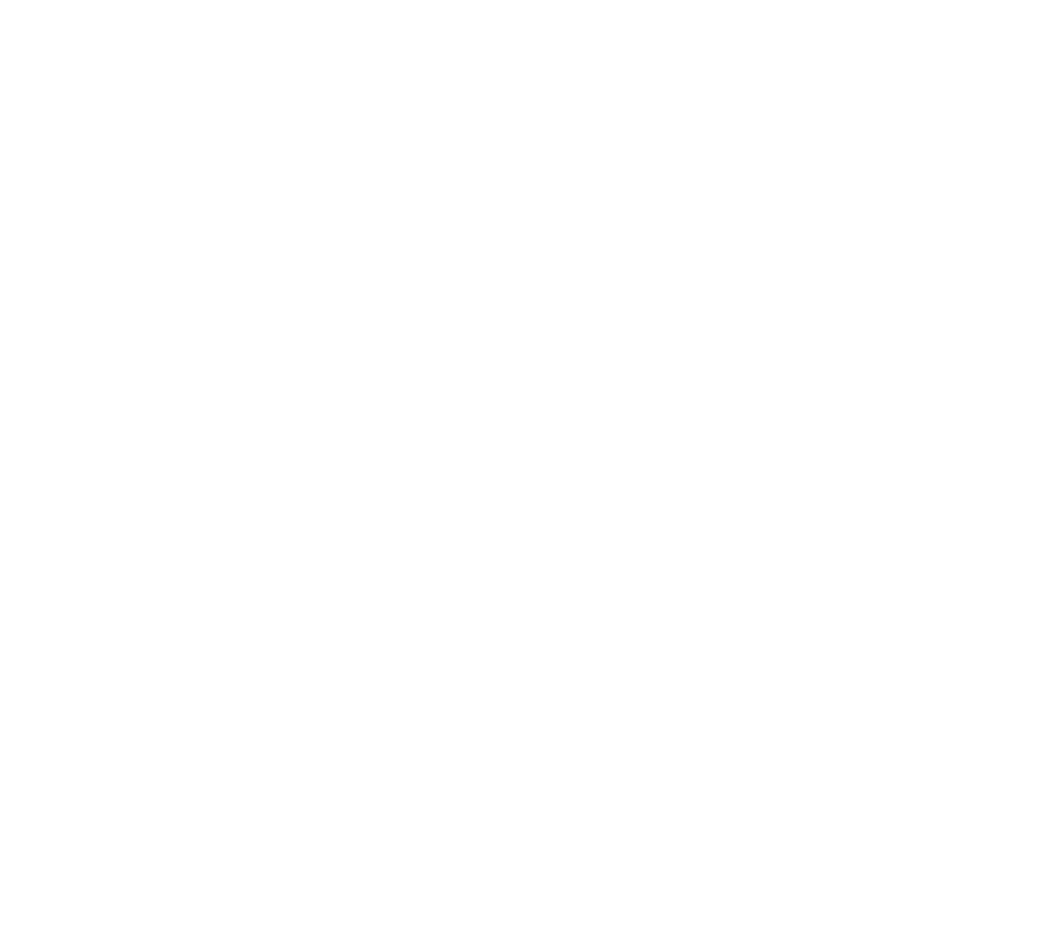
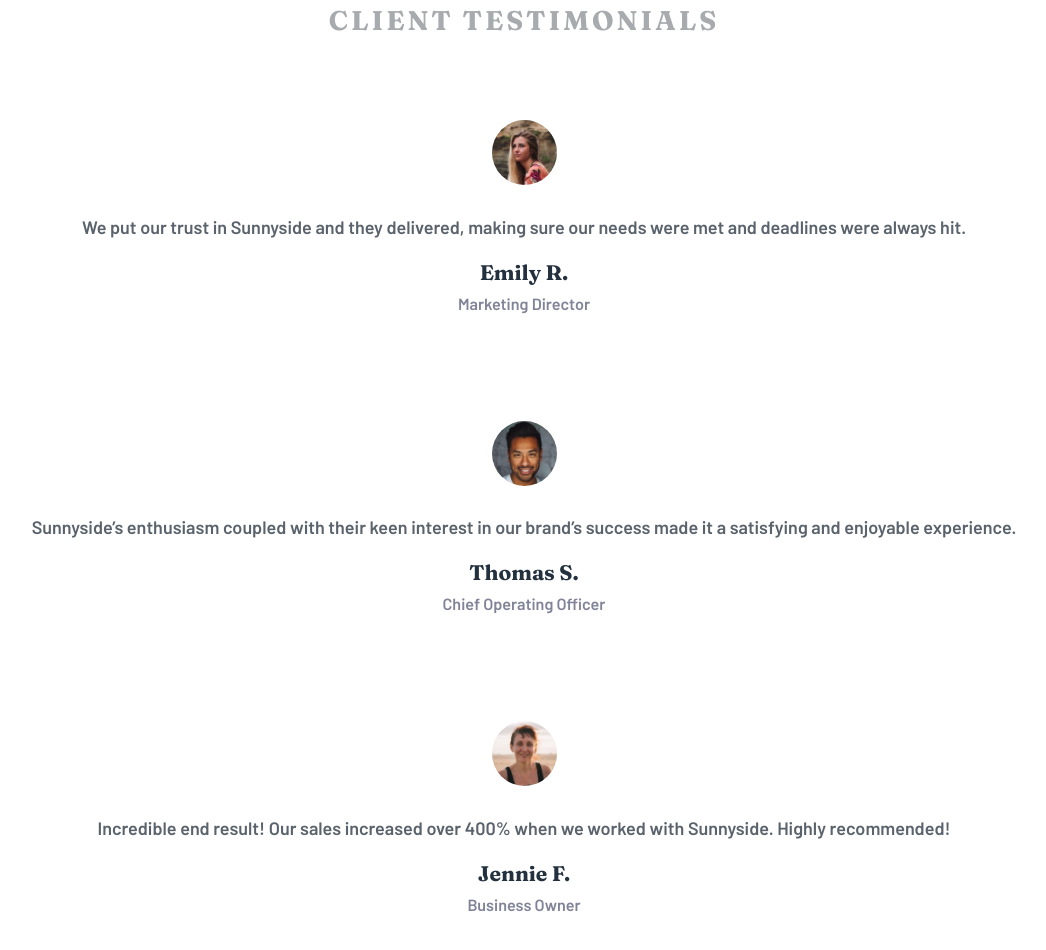
Before and after one commit to AbderrahmaneFadili/sunnyside-agency-landing-page, a React (Create React App) app: page / in a window 1280 px wide. Shown: the part 3720-4670 px from the top of the page, without its empty margins (116-1162 px from the left). Before the commit the page ends 3652 px from the top, so only its background shows below. Built offline with nearby package versions, Linux system fonts and the light colour scheme.

Commit message:
Testimonials

```diff
--- a/src/App.jsx
+++ b/src/App.jsx
@@ -3,6 +3,7 @@
 import Hero from "./components/Hero/Hero";
 import Sections from "./components/Sections/Sections";
 import Services from "./components/Services/Services";
+import Testimonials from "./components/Testimonials/Testimonials";
 import GlobalStyle from "./themes/GlobalStyle";
 function App() {
   return (
@@ -12,6 +13,7 @@
       <Hero />
       <Sections />
       <Services />
+      <Testimonials />
     </>
   );
 }
--- /dev/null
+++ b/src/components/Testimonials/Testimonials.jsx
@@ -0,0 +1,55 @@
+import React from "react";
+import {
+  TestimonialsWrapper,
+  TestimonialsContainer,
+  TestimonialsTitle,
+  Testimonial,
+  TestimonialPhoto,
+  TestimonialDescription,
+  TestimonialName,
+  TestimonialJob,
+} from "./Testimonials.styles";
+
+const Testimonials = () => {
+  return (
+    <TestimonialsWrapper>
+      <TestimonialsTitle>Client testimonials</TestimonialsTitle>
+      <TestimonialsContainer>
+        <Testimonial>
+          <TestimonialPhoto
+            src={require("../../images/image-emily.jpg").default}
+          />
+          <TestimonialDescription>
+            We put our trust in Sunnyside and they delivered, making sure our
+            needs were met and deadlines were always hit.
+          </TestimonialDescription>
+          <TestimonialName>Emily R.</TestimonialName>
+          <TestimonialJob>Marketing Director</TestimonialJob>
+        </Testimonial>
+        <Testimonial>
+          <TestimonialPhoto
+            src={require("../../images/image-thomas.jpg").default}
+          />
+          <TestimonialDescription>
+            Sunnyside’s enthusiasm coupled with their keen interest in our
+            brand’s success made it a satisfying and enjoyable experience.
+          </TestimonialDescription>
+          <TestimonialName>Thomas S.</TestimonialName>
+          <TestimonialJob>Chief Operating Officer</TestimonialJob>
+        </Testimonial>
+        <Testimonial>
+          <TestimonialPhoto
+            src={require("../../images/image-jennie.jpg").default}
+          />
+          <TestimonialDescription>
+            Incredible end result! Our sales increased over 400% when we worked
+            with Sunnyside. Highly recommended!
+          </TestimonialDescription>
+          <TestimonialName>Jennie F.</TestimonialName>
+          <TestimonialJob>Business Owner</TestimonialJob>
+        </Testimonial>
+      </TestimonialsContainer>
+    </TestimonialsWrapper>
+  );
+};
+export default Testimonials;
--- /dev/null
+++ b/src/components/Testimonials/Testimonials.styles.js
@@ -0,0 +1,52 @@
+import styled from "styled-components";
+
+export const TestimonialsWrapper = styled.section`
+  padding: 4rem 0;
+`;
+
+export const TestimonialsContainer = styled.div`
+  max-width: 90%;
+  width: 100%;
+  margin: 0 auto;
+`;
+
+export const TestimonialsTitle = styled.h2`
+  text-align: center;
+  margin-bottom: 1.6rem;
+  font-family: var(--headings-buttons-font);
+  text-transform: uppercase;
+  letter-spacing: 3px;
+  color: var(--grayish-blue);
+`;
+
+export const Testimonial = styled.div`
+  display: flex;
+  flex-direction: column;
+  align-items: center;
+  justify-content: center;
+  text-align: center;
+  padding: 3rem 0.7rem;
+`;
+
+export const TestimonialPhoto = styled.img`
+  width: 65px;
+  border-radius: 100%;
+  margin-bottom: 1.6rem;
+`;
+
+export const TestimonialDescription = styled.p`
+  color: var(--very-dark-grayish-blue);
+  line-height: 1.5;
+  margin-bottom: 1rem;
+`;
+
+export const TestimonialName = styled.h3`
+  color: var(--very-dark-desaturated-blue);
+  font-family: var(--headings-buttons-font);
+  margin-bottom: 0.5rem;
+`;
+
+export const TestimonialJob = styled.p`
+  color: var(--dark-grayish-blue);
+  font-size: 0.9rem;
+`;
```
